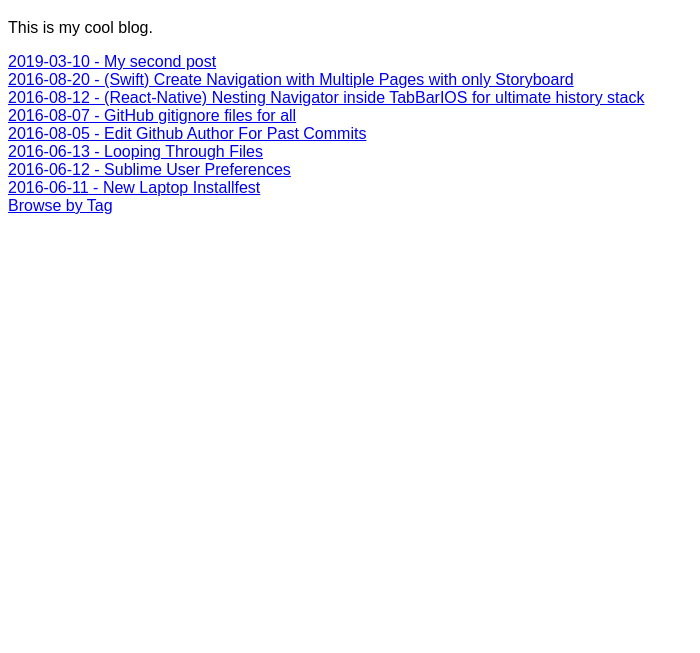
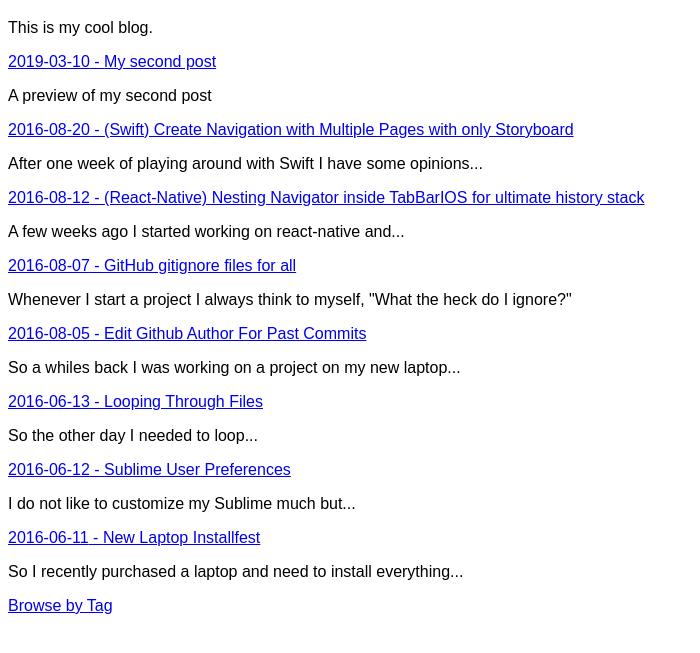
Before and after one commit to seimith/gatsby-blog, a Gatsby site: page / in a window 1280 px wide. Shown: the part 109-762 px from the top of the page, without its empty margins (0-700 px from the left). Built offline with nearby package versions, Linux system fonts and the light colour scheme; Gatsby itself is replaced by a stand-in of ours.

Commit message:
docs(excerpt): Add excerpt to index

```diff
--- a/src/pages/index.js
+++ b/src/pages/index.js
@@ -15,6 +15,7 @@ const Layout = ({data}) => {
             <Link to={frontmatter.path}>
               {frontmatter.date} - {frontmatter.title}
             </Link>
+            <p>{frontmatter.excerpt}</p>
           </div>
         )
       })}
@@ -40,6 +41,7 @@ export const query = graphql`
             title
             path
             date
+            excerpt
           }
         }
       }
```
